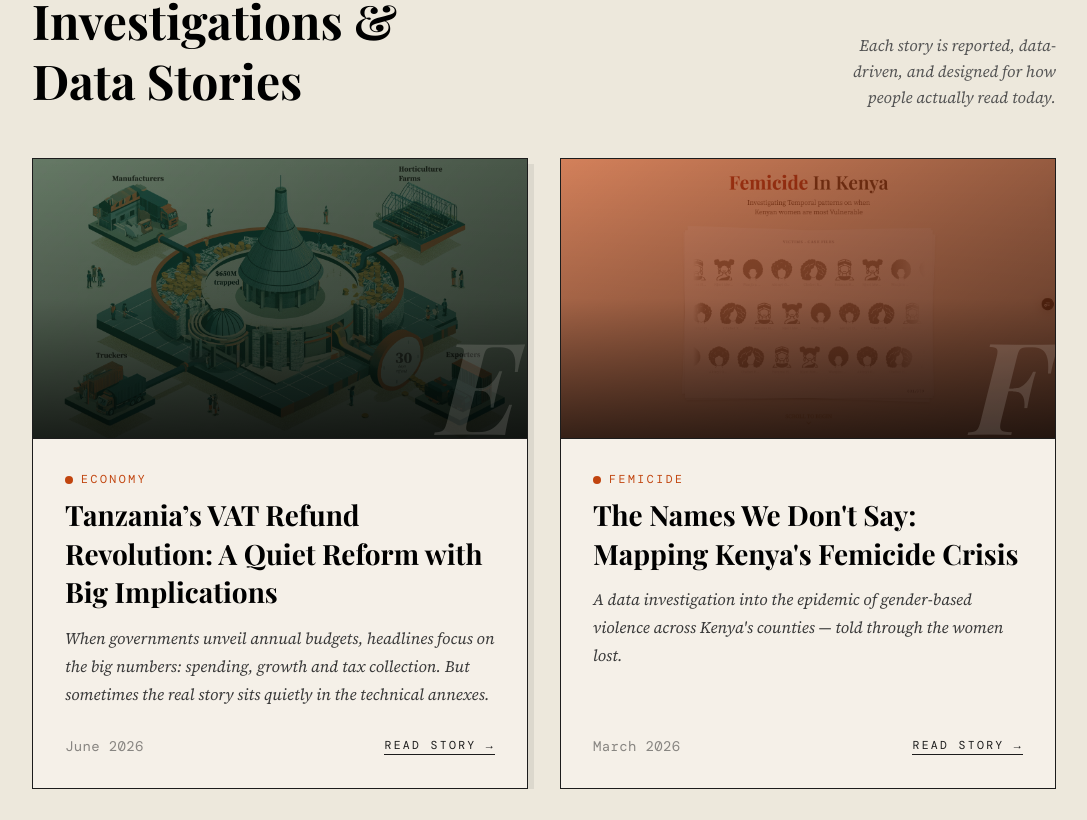
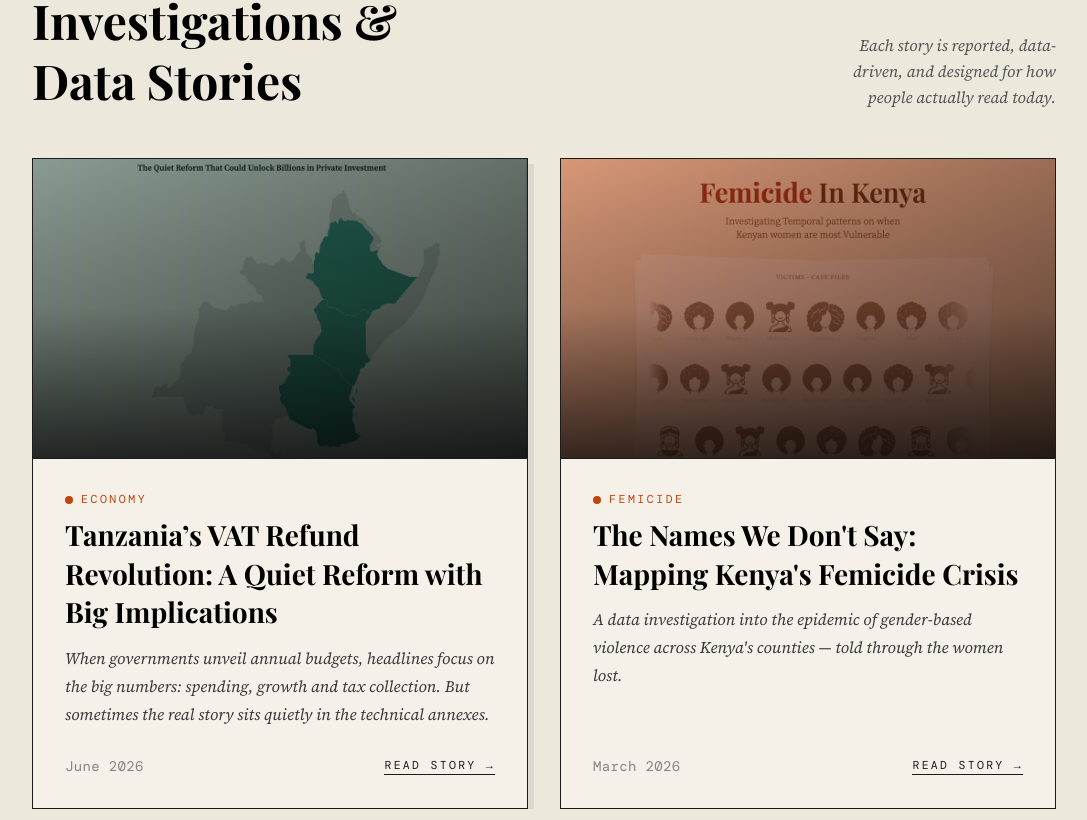
Before and after one commit to Kiptim54/Granule, a SvelteKit app: page / in a window 1280 px wide. Shown: the part 1000-1820 px from the top of the page, without its empty margins (96-1183 px from the left). Built offline with nearby package versions, Linux system fonts and the light colour scheme; a web font is replaced by a local one.

Commit message:
added gif to headers

```diff
--- a/src/routes/+page.svelte
+++ b/src/routes/+page.svelte
@@ -44,7 +44,8 @@
       tag: ["Journalism", "Scrollytelling"],
       bg: "#1A3A2A",
       link: "/tanzania-vat-reform",
-      image: "/tanzania-header.webp",
+      // image: "/tanzania-header.webp",
+      image: "/output.gif",
     },
     {
       id: 1,
@@ -56,7 +57,7 @@
       tag: ["Data Analysis"],
       bg: "#C1440E",
       link: "/femicide",
-      image: "/Femicide.png",
+      image: "/femicide.gif",
     },
 
     // {
@@ -246,13 +247,13 @@
           >
             <div
               class="relative flex items-end justify-start overflow-hidden border-b border-ink"
-              style="background:{story.bg}; min-height:280px;"
+              style="background:{story.bg}; min-height:300px;"
             >
               {#if story.image}
                 <img
                   src={story.image}
                   alt={story.title}
-                  class="absolute inset-0 w-full h-full object-cover object-center opacity-35"
+                  class="absolute inset-0 w-full h-full object-cover object-top opacity-50"
                 />
               {/if}
               <div
@@ -279,15 +280,15 @@
                   {story.category}
                 </span> -->
               </div>
-              <span
+              <!-- <span
                 class="absolute font-display font-bold italic text-paper/15 leading-none"
                 style="font-size:clamp(4rem,12vw,8rem); bottom:-0.5rem; right:1rem;"
                 >{story.category[0]}</span
-              >
+              > -->
             </div>
             <div
               class="p-6 md:p-8 flex flex-col justify-between gap-5 h-full"
-              style="min-height:280px;"
+              style="min-height:250px;"
             >
               <div class="flex-1">
                 <div
--- a/src/routes/tanzania-vat-reform/component/Scrolly.svelte
+++ b/src/routes/tanzania-vat-reform/component/Scrolly.svelte
@@ -40,7 +40,7 @@
     <section class="spacer" data-i="-1"></section>
 
     {#each steps as step, i (i)}
-      <section class="step" data-i={i}>
+      <section class="step opacity-0" data-i={i}>
         {#if step.caption}
           <div class="step-content">
             <p class="step-caption">{@html step.caption}</p>
```
Also changed, not shown: static/femicide.gif (added), static/output.gif (added).
